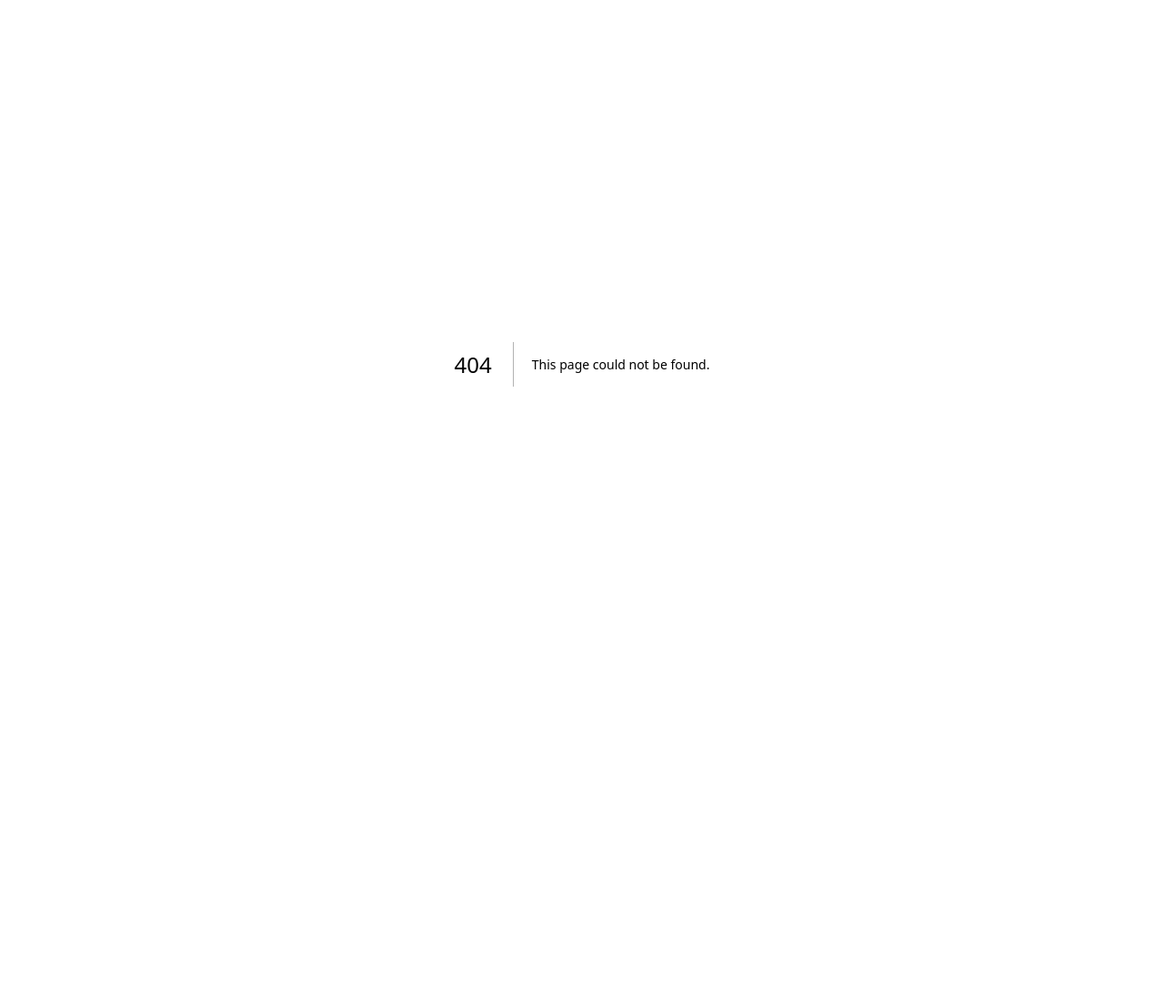
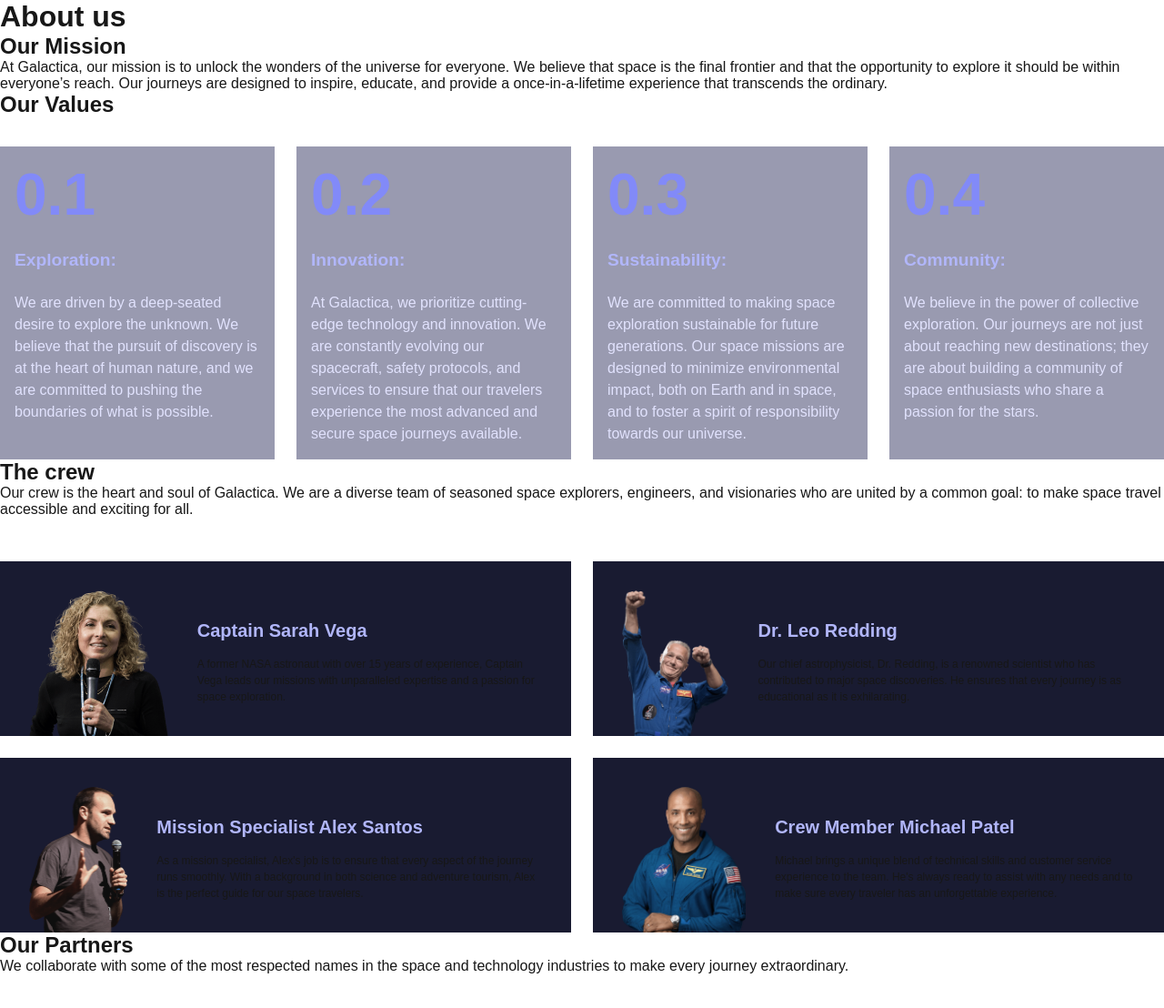
Before and after one commit to mervekindan/space-galactica-next, a Next.js app in the folder space-galactica-app/: page /about_us in a window 1280 px wide. Before the commit this address had no page. Shown: the top 1108 px of the page at 91% size. Before the commit the page ends 800 px from the top, so only its background shows below. Built offline with nearby package versions, Linux system fonts and the light colour scheme.

Commit message:
Copy about us page

```diff
--- /dev/null
+++ b/space-galactica-app/src/app/about_us/page.js
@@ -0,0 +1,50 @@
+import { OurValues } from "../../components/OurValues";
+import { OurCrew } from "../../components/OurCrew";
+import { OurPartners } from "../../components/OurPartners";
+
+export const Crew = () => {
+    return (
+        <div className="fullBGpicture">
+            <main className="mainContent">
+                <h1>About us</h1>
+                <section className="card">
+                    <h2>Our Mission</h2>
+                    <p>
+                        At Galactica, our mission is to unlock the wonders of
+                        the universe for everyone. We believe that space is the
+                        final frontier and that the opportunity to explore it
+                        should be within everyone’s reach. Our journeys are
+                        designed to inspire, educate, and provide a
+                        once-in-a-lifetime experience that transcends the
+                        ordinary.
+                    </p>
+                </section>
+                <section className="card">
+                    <h2>Our Values</h2>
+                    <OurValues />
+                </section>
+                <section className="card">
+                    <h2>The crew</h2>
+                    <p>
+                        Our crew is the heart and soul of Galactica. We are a
+                        diverse team of seasoned space explorers, engineers, and
+                        visionaries who are united by a common goal: to make
+                        space travel accessible and exciting for all.
+                    </p>
+                    <OurCrew />
+                </section>
+                <section className="card">
+                    <h2>Our Partners</h2>
+                    <p>
+                        We collaborate with some of the most respected names in
+                        the space and technology industries to make every
+                        journey extraordinary.
+                    </p>
+                    <OurPartners />
+                </section>
+            </main>
+        </div>
+    );
+};
+
+export default Crew;
```
